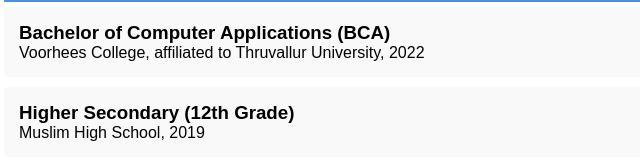
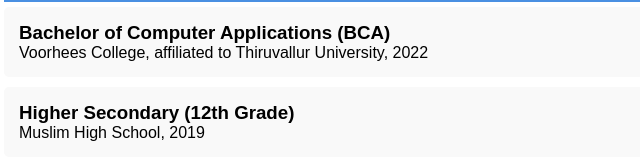
Before and after one commit to misbah2002/Portfolio, a plain HTML site: page resume.html in a window 1280 px wide. Shown: the part 374-538 px from the top of the page, 256-896 px from the left. Drawn offline with Linux system fonts and the light colour scheme.

Commit message:
Update resume.html

```diff
--- a/resume.html
+++ b/resume.html
@@ -41,7 +41,7 @@
             <h2>Education</h2>
             <div class="education-item">
                 <h3>Bachelor of Computer Applications (BCA)</h3>
-                <p>Voorhees College, affiliated to Thruvallur University, 2022</p>
+                <p>Voorhees College, affiliated to Thiruvallur University, 2022</p>
             </div>
             <div class="education-item">
                 <h3>Higher Secondary (12th Grade)</h3>
```
